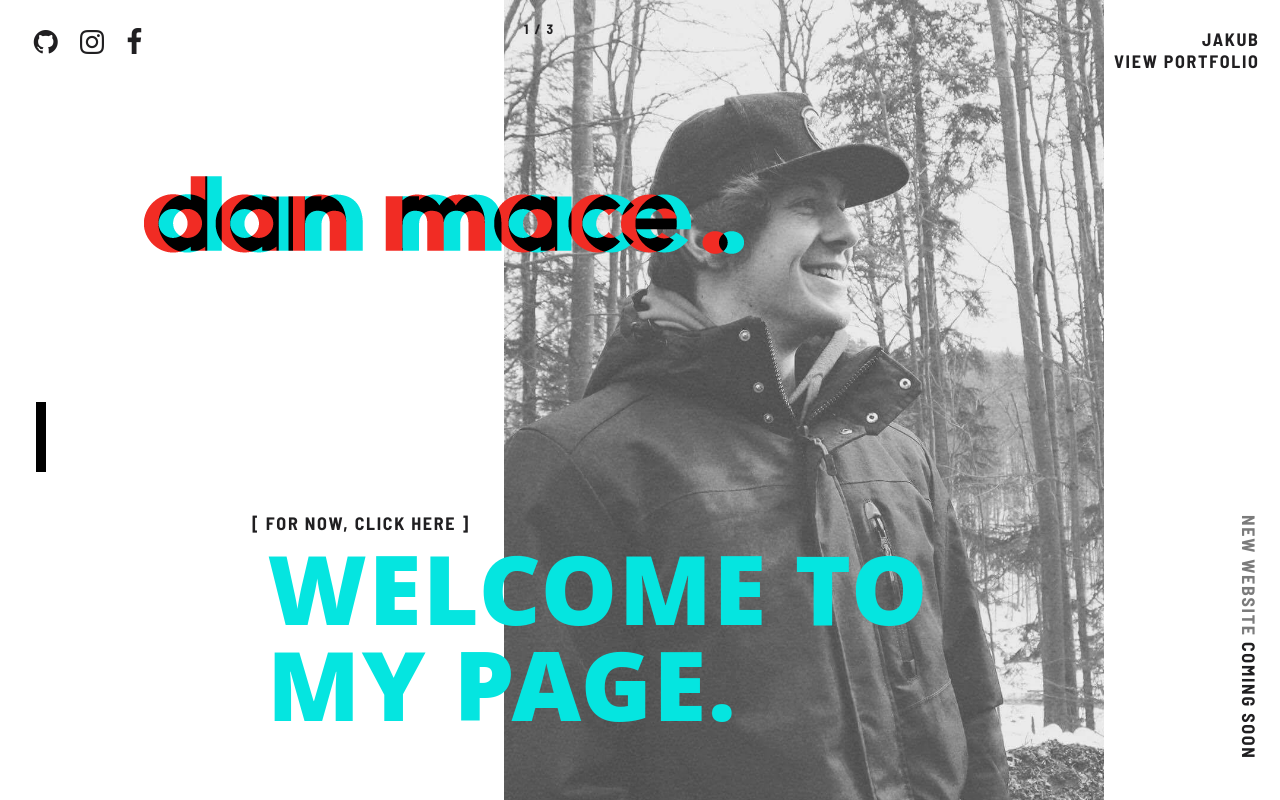
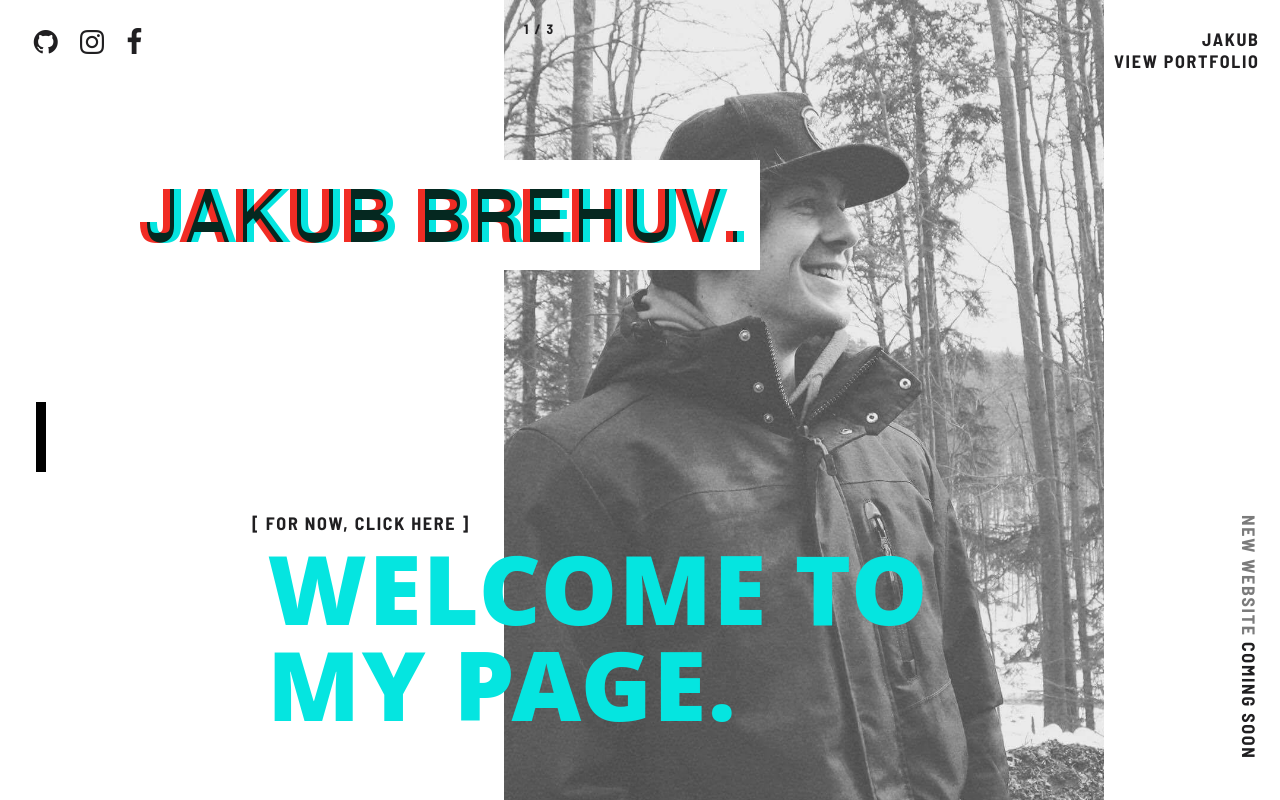
Before and after one commit to kubekbreha/My-Curriculum-Vitae, a plain HTML site: page index.html in a window 1280 px wide. Drawn offline with Linux system fonts and the light colour scheme.

Commit message:
add logo

```diff
--- a/index.html
+++ b/index.html
@@ -43,7 +43,7 @@
 
     <!--LOGO NAME-->
     <div class="logo">
-        <img src="images/logo.png">
+        <img src="images/logo2.png">
     </div>
 
 
```
Also changed, not shown: images/logo2.png (added).
